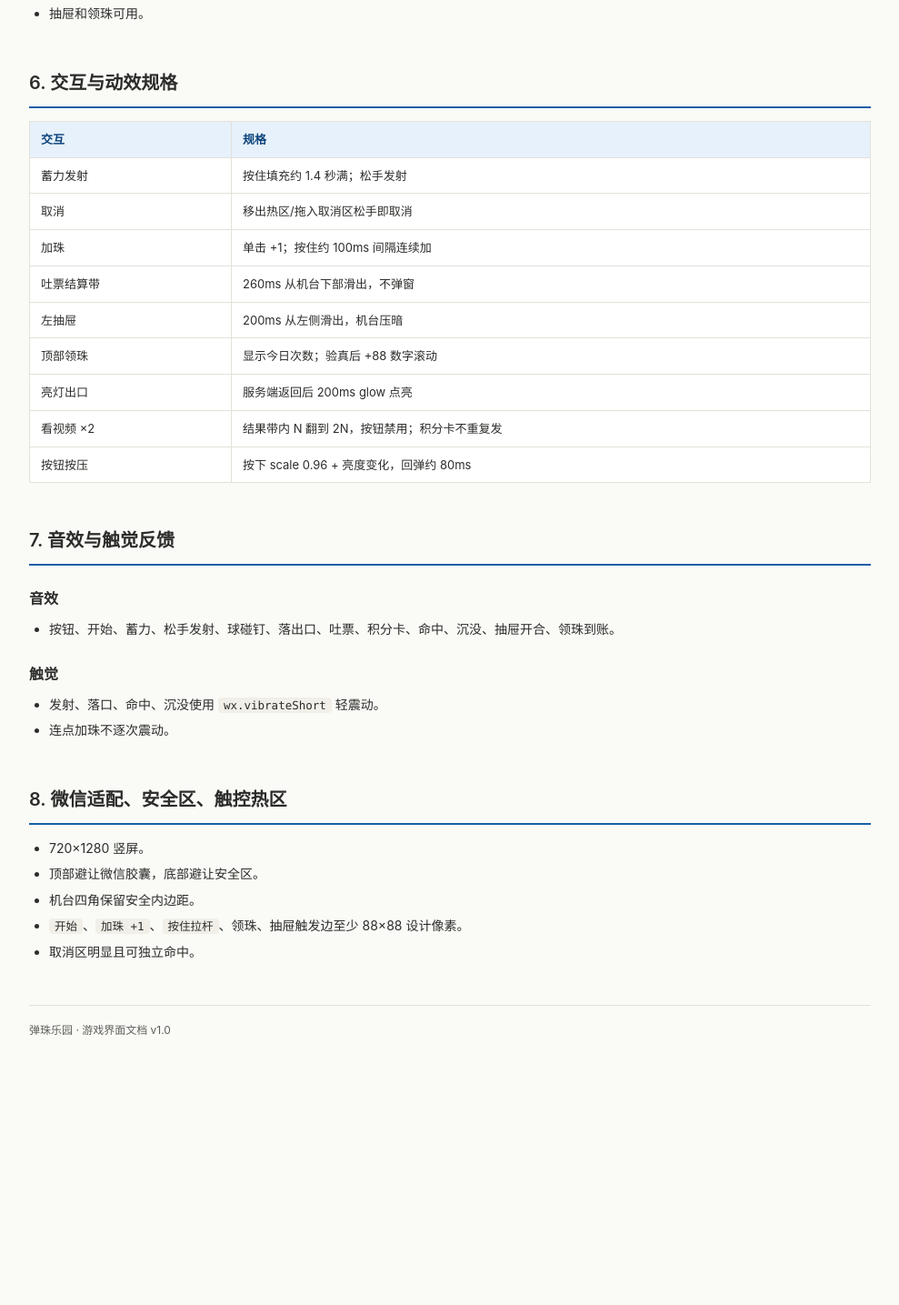
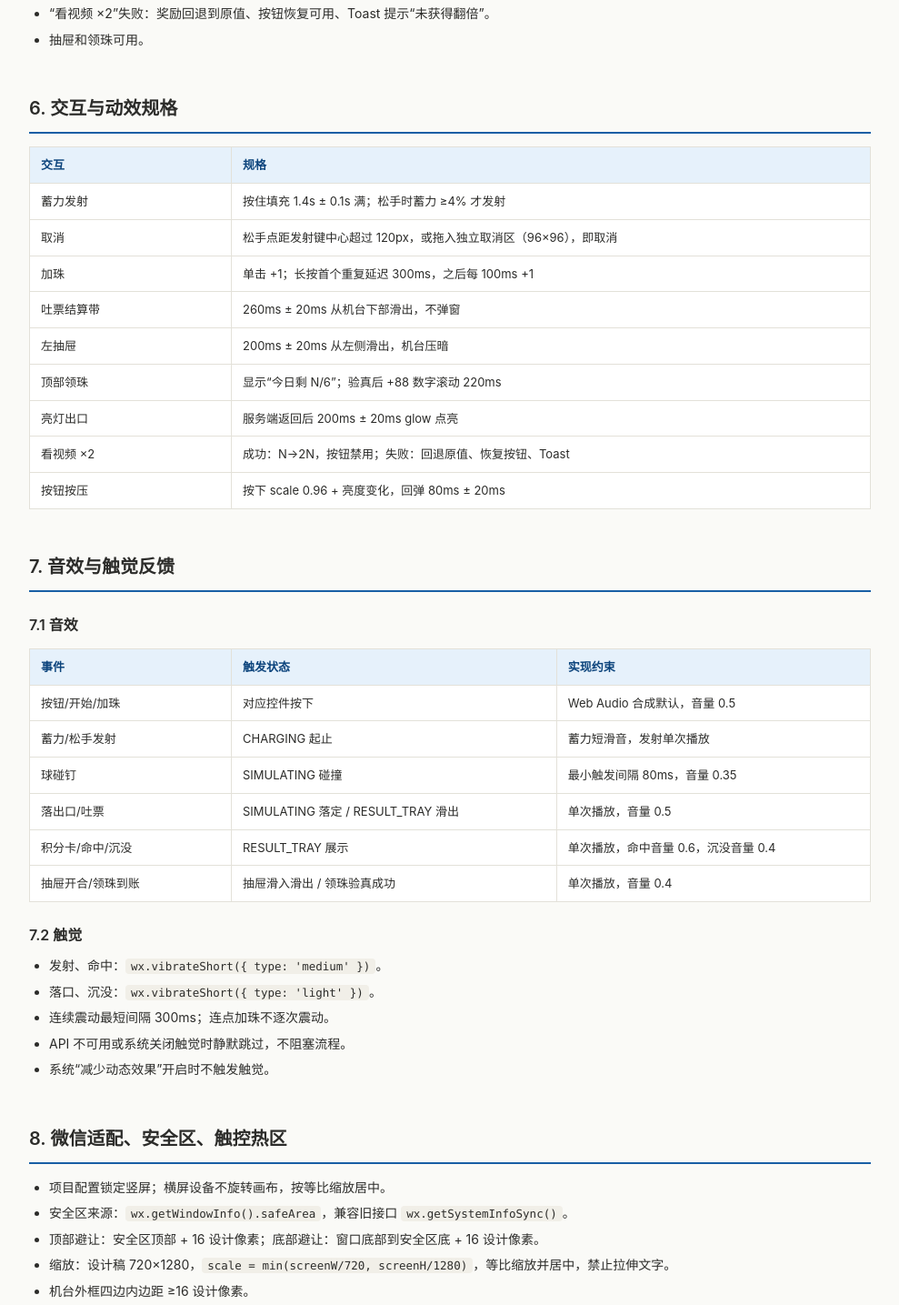
Before and after one commit to Liuxiaochao/PinballPark, a website: page docs/ui/game-interface.html in a window 1280 px wide. Shown: the part 3865-5300 px from the top of the page at 91% size, without its empty margins (270-1259 px from the left). Before the commit the page ends 5128 px from the top, so only its background shows below. Drawn offline with Linux system fonts and the light colour scheme.

Commit message:
docs: 细化界面反馈与适配规格

```diff
--- a/docs/ui/game-interface.html
+++ b/docs/ui/game-interface.html
@@ -191,6 +191,7 @@
       <li>沉没按钮：<code>再来</code>、<code>去商城</code>。</li>
       <li>“再来”直接再扣 5 颗进 <code>STARTING</code>。</li>
       <li>“看视频 ×2”只翻弹珠奖励，积分卡不重复发；成功后按钮禁用。</li>
+      <li>“看视频 ×2”失败：奖励回退到原值、按钮恢复可用、Toast 提示“未获得翻倍”。</li>
       <li>抽屉和领珠可用。</li>
     </ul>
   </section>
@@ -199,39 +200,50 @@
     <h2 class="sec">6. 交互与动效规格</h2>
     <table>
       <tr><th style="width:24%">交互</th><th>规格</th></tr>
-      <tr><td>蓄力发射</td><td>按住填充约 1.4 秒满；松手发射</td></tr>
-      <tr><td>取消</td><td>移出热区/拖入取消区松手即取消</td></tr>
-      <tr><td>加珠</td><td>单击 +1；按住约 100ms 间隔连续加</td></tr>
-      <tr><td>吐票结算带</td><td>260ms 从机台下部滑出，不弹窗</td></tr>
-      <tr><td>左抽屉</td><td>200ms 从左侧滑出，机台压暗</td></tr>
-      <tr><td>顶部领珠</td><td>显示今日次数；验真后 +88 数字滚动</td></tr>
-      <tr><td>亮灯出口</td><td>服务端返回后 200ms glow 点亮</td></tr>
-      <tr><td>看视频 ×2</td><td>结果带内 N 翻到 2N，按钮禁用；积分卡不重复发</td></tr>
-      <tr><td>按钮按压</td><td>按下 scale 0.96 + 亮度变化，回弹约 80ms</td></tr>
+      <tr><td>蓄力发射</td><td>按住填充 1.4s ± 0.1s 满；松手时蓄力 ≥4% 才发射</td></tr>
+      <tr><td>取消</td><td>松手点距发射键中心超过 120px，或拖入独立取消区（96×96），即取消</td></tr>
+      <tr><td>加珠</td><td>单击 +1；长按首个重复延迟 300ms，之后每 100ms +1</td></tr>
+      <tr><td>吐票结算带</td><td>260ms ± 20ms 从机台下部滑出，不弹窗</td></tr>
+      <tr><td>左抽屉</td><td>200ms ± 20ms 从左侧滑出，机台压暗</td></tr>
+      <tr><td>顶部领珠</td><td>显示“今日剩 N/6”；验真后 +88 数字滚动 220ms</td></tr>
+      <tr><td>亮灯出口</td><td>服务端返回后 200ms ± 20ms glow 点亮</td></tr>
+      <tr><td>看视频 ×2</td><td>成功：N→2N，按钮禁用；失败：回退原值、恢复按钮、Toast</td></tr>
+      <tr><td>按钮按压</td><td>按下 scale 0.96 + 亮度变化，回弹 80ms ± 20ms</td></tr>
     </table>
   </section>
 
   <section id="s7">
     <h2 class="sec">7. 音效与触觉反馈</h2>
-    <h3>音效</h3>
+    <h3>7.1 音效</h3>
+    <table>
+      <tr><th style="width:24%">事件</th><th>触发状态</th><th>实现约束</th></tr>
+      <tr><td>按钮/开始/加珠</td><td>对应控件按下</td><td>Web Audio 合成默认，音量 0.5</td></tr>
+      <tr><td>蓄力/松手发射</td><td>CHARGING 起止</td><td>蓄力短滑音，发射单次播放</td></tr>
+      <tr><td>球碰钉</td><td>SIMULATING 碰撞</td><td>最小触发间隔 80ms，音量 0.35</td></tr>
+      <tr><td>落出口/吐票</td><td>SIMULATING 落定 / RESULT_TRAY 滑出</td><td>单次播放，音量 0.5</td></tr>
+      <tr><td>积分卡/命中/沉没</td><td>RESULT_TRAY 展示</td><td>单次播放，命中音量 0.6，沉没音量 0.4</td></tr>
+      <tr><td>抽屉开合/领珠到账</td><td>抽屉滑入滑出 / 领珠验真成功</td><td>单次播放，音量 0.4</td></tr>
+    </table>
+    <h3>7.2 触觉</h3>
     <ul>
-      <li>按钮、开始、蓄力、松手发射、球碰钉、落出口、吐票、积分卡、命中、沉没、抽屉开合、领珠到账。</li>
-    </ul>
-    <h3>触觉</h3>
-    <ul>
-      <li>发射、落口、命中、沉没使用 <code>wx.vibrateShort</code> 轻震动。</li>
-      <li>连点加珠不逐次震动。</li>
+      <li>发射、命中：<code>wx.vibrateShort({ type: 'medium' })</code>。</li>
+      <li>落口、沉没：<code>wx.vibrateShort({ type: 'light' })</code>。</li>
+      <li>连续震动最短间隔 300ms；连点加珠不逐次震动。</li>
+      <li>API 不可用或系统关闭触觉时静默跳过，不阻塞流程。</li>
+      <li>系统“减少动态效果”开启时不触发触觉。</li>
     </ul>
   </section>
 
   <section id="s8">
     <h2 class="sec">8. 微信适配、安全区、触控热区</h2>
     <ul>
-      <li>720×1280 竖屏。</li>
-      <li>顶部避让微信胶囊，底部避让安全区。</li>
-      <li>机台四角保留安全内边距。</li>
+      <li>项目配置锁定竖屏；横屏设备不旋转画布，按等比缩放居中。</li>
+      <li>安全区来源：<code>wx.getWindowInfo().safeArea</code>，兼容旧接口 <code>wx.getSystemInfoSync()</code>。</li>
+      <li>顶部避让：安全区顶部 + 16 设计像素；底部避让：窗口底部到安全区底 + 16 设计像素。</li>
+      <li>缩放：设计稿 720×1280，<code>scale = min(screenW/720, screenH/1280)</code>，等比缩放并居中，禁止拉伸文字。</li>
+      <li>机台外框四边内边距 ≥16 设计像素。</li>
       <li><code>开始</code>、<code>加珠 +1</code>、<code>按住拉杆</code>、领珠、抽屉触发边至少 88×88 设计像素。</li>
-      <li>取消区明显且可独立命中。</li>
+      <li>取消区为独立 96×96 设计像素热区，放在发射键附近；松手点距发射键中心超过 120px 也视为取消。</li>
     </ul>
   </section>
 
```
